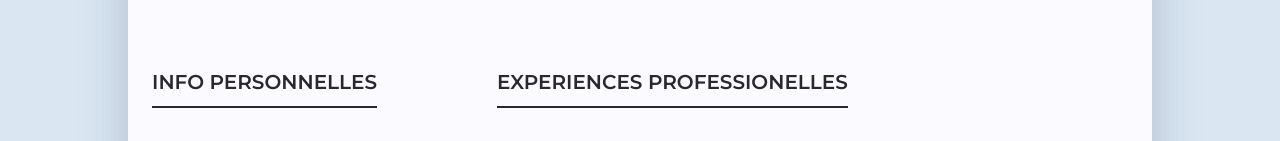
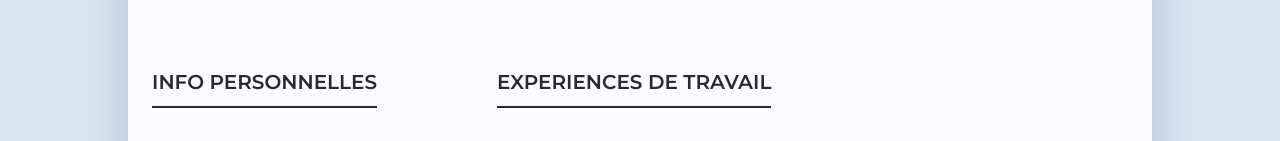
Before and after one commit to pro-boost/boudrikaResume, a plain HTML site: page index_fr.html in a window 1280 px wide. Shown: the part 810-951 px from the top of the page. Drawn offline with nearby package versions, Linux system fonts and the light colour scheme.

Commit message:
Refactor: Rename "EXPERIENCES PROFESSIONNELLES" to "EXPERIENCE DE TRAVAIL"

```diff
--- a/index_fr.html
+++ b/index_fr.html
@@ -206,7 +206,7 @@
 
                <!--==================== WORK ====================-->
                <section class="work section" id="work">
-                  <h2 class="section__title">EXPERIENCES PROFESSIONELLES</h2>
+                  <h2 class="section__title">EXPERIENCES DE TRAVAIL</h2>
 
                   <div class="work__container grid">
                      <div>
```
